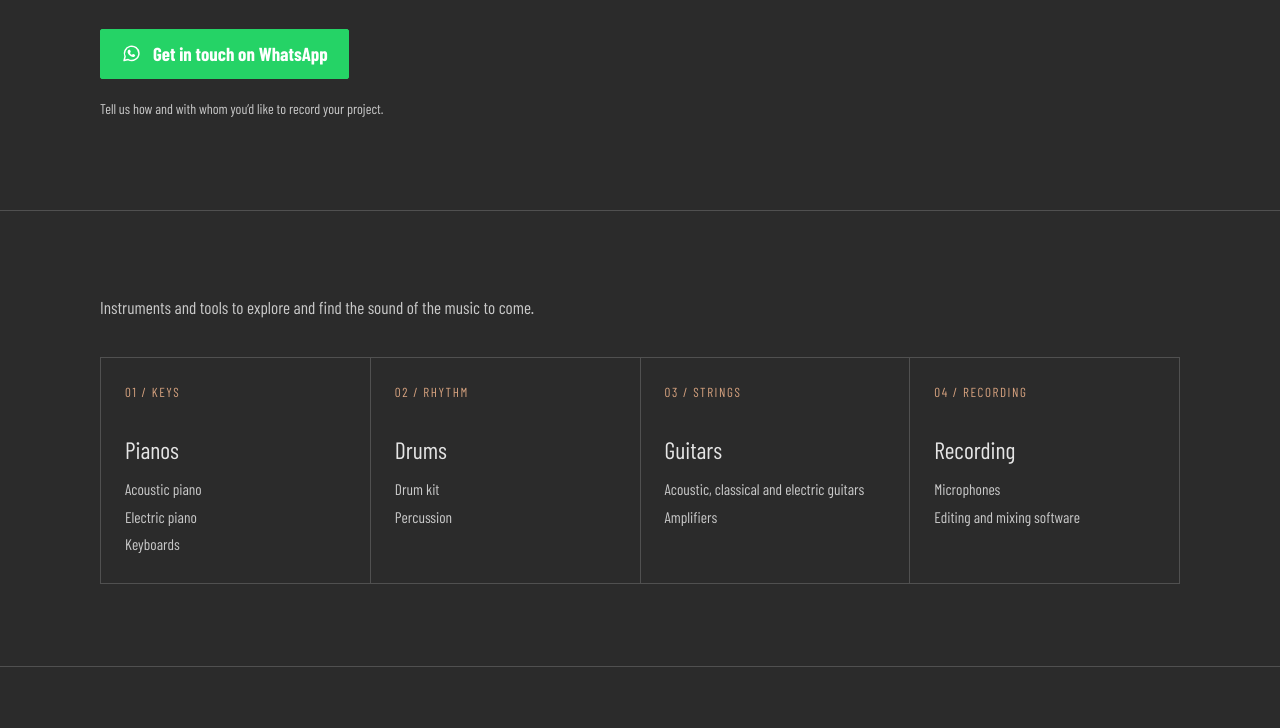
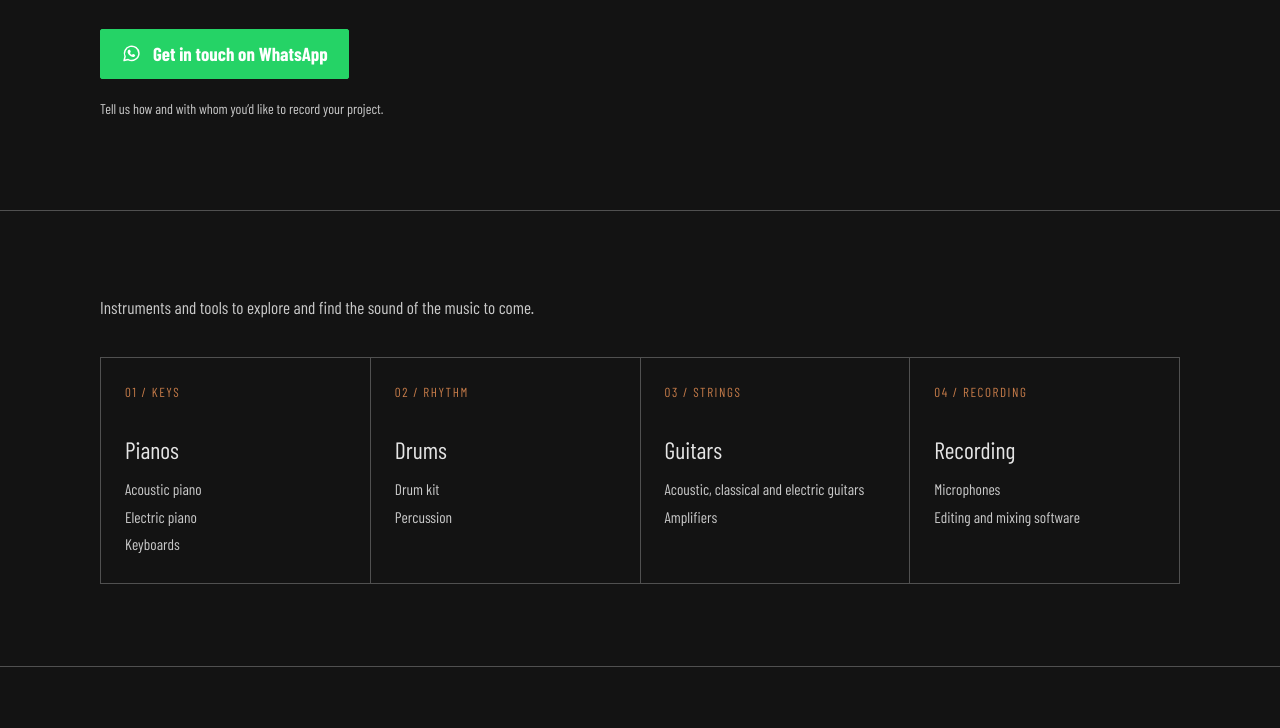
Before and after one commit to julianmmw/subtle-recording-space, a plain HTML site: page index.html in a window 1280 px wide. Shown: the part 522-1250 px from the top of the page. Drawn offline with nearby package versions, Linux system fonts and the light colour scheme.

Commit message:
Update dark theme palette
Co-authored-by: Copilot <223556219+Copilot@users.noreply.github.com>

```diff
--- a/index.html
+++ b/index.html
@@ -12,13 +12,13 @@
   <style>
     :root {
       color-scheme: dark;
-      --bg: #2b2b2b;
+      --bg: #131313;
       --surface: #353535;
       --text: #e5e5e5;
       --muted: #c9c9c9;
       --line: #505050;
-      --olive: #d8dc9d;
-      --clay: #d6a27f;
+      --olive: #f2f7ab;
+      --clay: #c57b49;
       --serif: "Barlow Condensed", "Arial Narrow", sans-serif;
       --sans: "Barlow Condensed", "Arial Narrow", sans-serif;
     }
```
